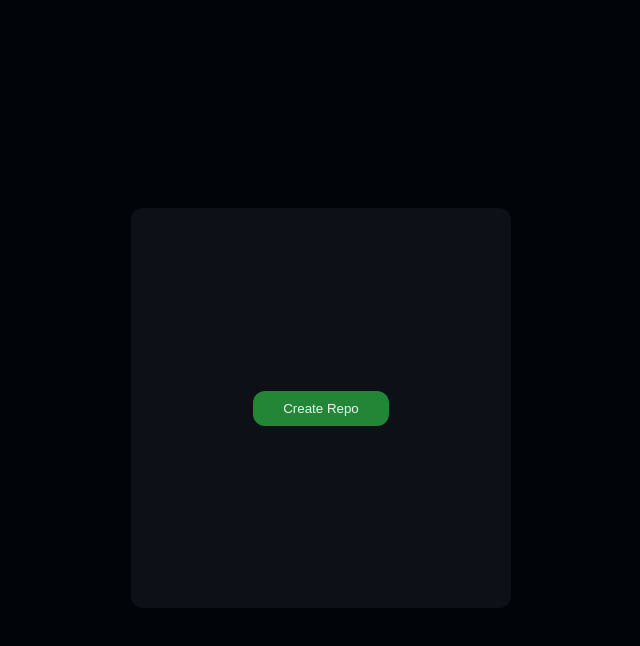
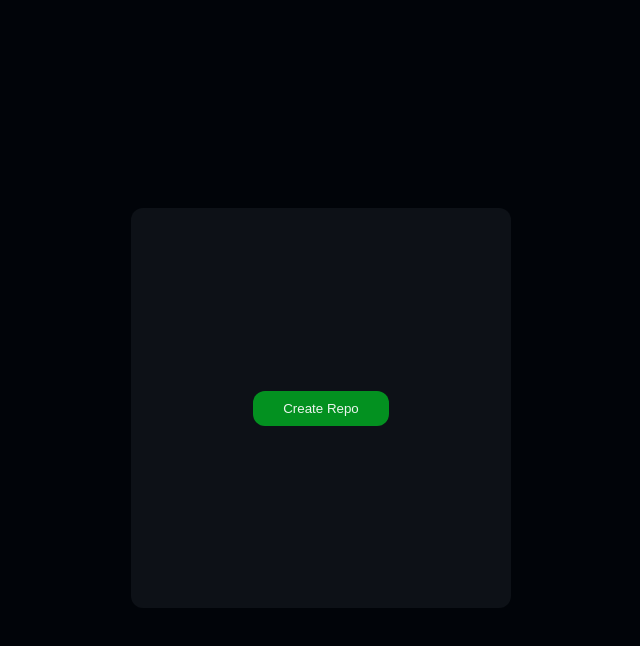
Before and after one commit to anubhutigupta2409/github-create-repo, a website: page client/index.html in a window 1280 px wide. In both pictures the pointer is over the button "Create Repo". Shown: the whole page, without its empty margins (319-959 px from the left). Drawn offline with Linux system fonts and the light colour scheme.

Commit message:
button hover added

```diff
--- a/client/index.html
+++ b/client/index.html
@@ -24,6 +24,9 @@
                 padding: 10px 30px;
                 border: #238636;
             }
+            button:hover{
+                background-color:#039120;
+            }
             body {
               background-color:#010409;
             }
```
